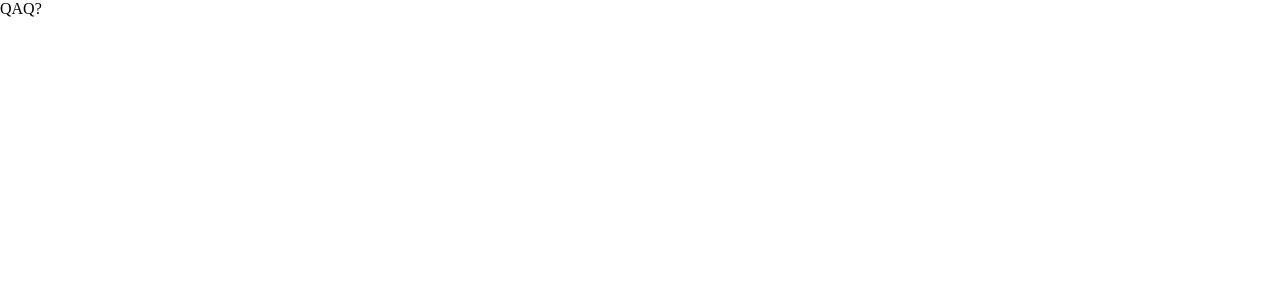
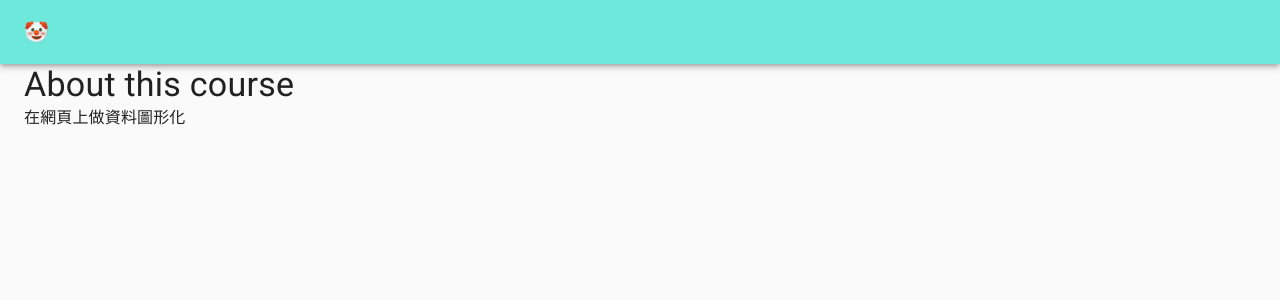
Before and after one commit to b2pwr/b2pwr.github.io, a React (Create React App) app: page / in a window 1280 px wide. Shown: the top 300 px of the page. Built offline with nearby package versions, Linux system fonts and the light colour scheme.

Commit message:
feat: init mui

```diff
--- a/package.json
+++ b/package.json
@@ -3,6 +3,7 @@
   "version": "0.1.0",
   "private": true,
   "dependencies": {
+    "@material-ui/core": "^4.11.0",
     "@testing-library/jest-dom": "^4.2.4",
     "@testing-library/react": "^9.3.2",
     "@testing-library/user-event": "^7.1.2",
--- a/public/index.html
+++ b/public/index.html
@@ -13,7 +13,8 @@
       manifest.json provides metadata used when your web app is installed on a
       user's mobile device or desktop. See https://developers.google.com/web/fundamentals/web-app-manifest/
     -->
-    <link rel="stylesheet" href="https://cdnjs.cloudflare.com/ajax/libs/normalize/8.0.1/normalize.min.css" />
+    <link rel="stylesheet" href="https://fonts.googleapis.com/css?family=Roboto:300,400,500,700&display=swap" />
+    <link rel="stylesheet" href="https://fonts.googleapis.com/icon?family=Material+Icons" />
     <!--
       Notice the use of %PUBLIC_URL% in the tags above.
       It will be replaced with the URL of the `public` folder during the build.
--- a/src/App.js
+++ b/src/App.js
@@ -1,9 +1,41 @@
 import React from 'react';
+import { makeStyles } from '@material-ui/core/styles';
+import Container from '@material-ui/core/Container';
+import AppBar from '@material-ui/core/AppBar';
+import Toolbar from '@material-ui/core/Toolbar';
+import Typography from '@material-ui/core/Typography';
+
+const useStyles = makeStyles((theme) => ({
+  root: {
+    flexGrow: 1,
+  },
+  menuButton: {
+    marginRight: theme.spacing(2),
+  },
+  title: {
+    flexGrow: 1,
+  },
+}));
 
 function App() {
+  const classes = useStyles();
 
   return (
-    <div>QAQ?</div>
+    <div className={classes.root}>
+      <AppBar position="static">
+        <Toolbar>
+          <Typography variant="h6" className={classes.title}>
+            🤡
+          </Typography>
+        </Toolbar>
+      </AppBar>
+      <Container maxWidth="lg">
+        <Typography variant="h4">About this course</Typography>
+        <Typography variant="body1">
+          在網頁上做資料圖形化
+        </Typography>
+      </Container>
+    </div>
   );
 }
 
--- a/src/index.js
+++ b/src/index.js
@@ -1,10 +1,24 @@
 import React from 'react';
 import ReactDOM from 'react-dom';
+import CssBaseline from '@material-ui/core/CssBaseline';
+import { createMuiTheme, ThemeProvider } from '@material-ui/core/styles';
 import App from './App';
 
+const theme = createMuiTheme({
+  palette: {
+    primary: {
+      main: '#6de8da',
+    },
+    secondary: {
+      main: '#6de8da',
+    },
+  },
+});
+
 ReactDOM.render(
-  <React.StrictMode>
+  <ThemeProvider theme={theme}>
+    <CssBaseline />
     <App />
-  </React.StrictMode>,
+  </ThemeProvider>,
   document.getElementById('root')
 );
```
Also changed, not shown: 15 other files (tests, documents, lock files or other folders).
